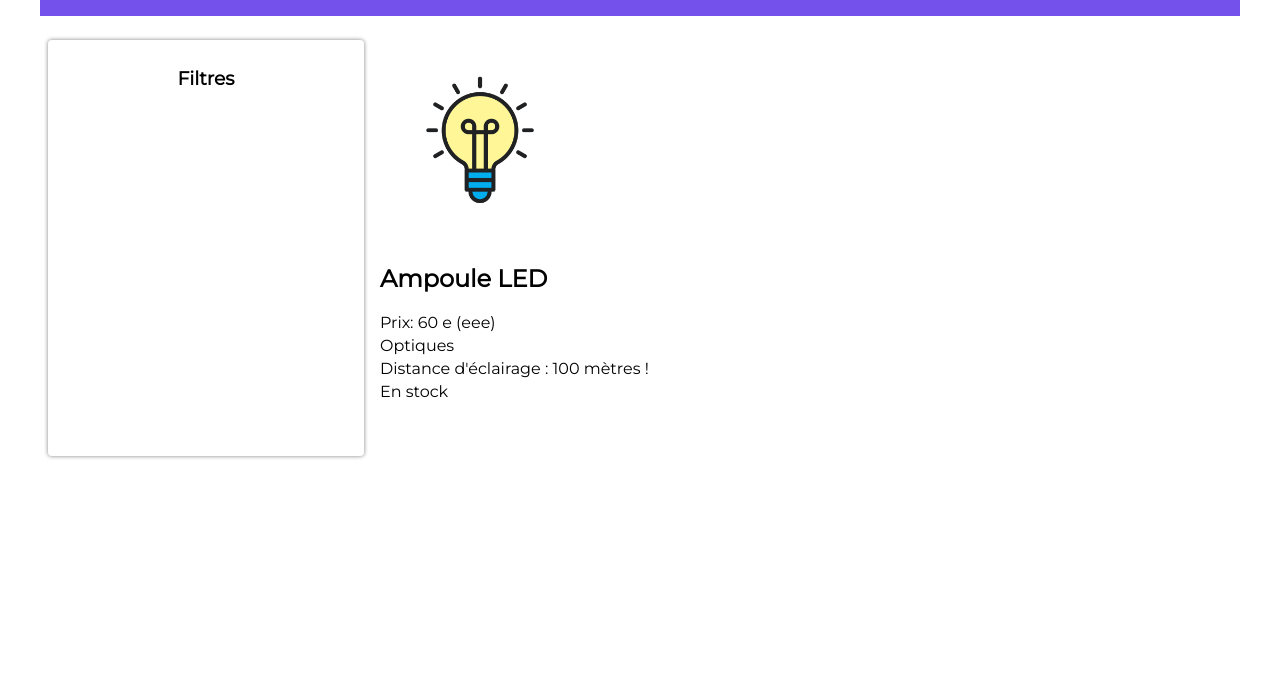
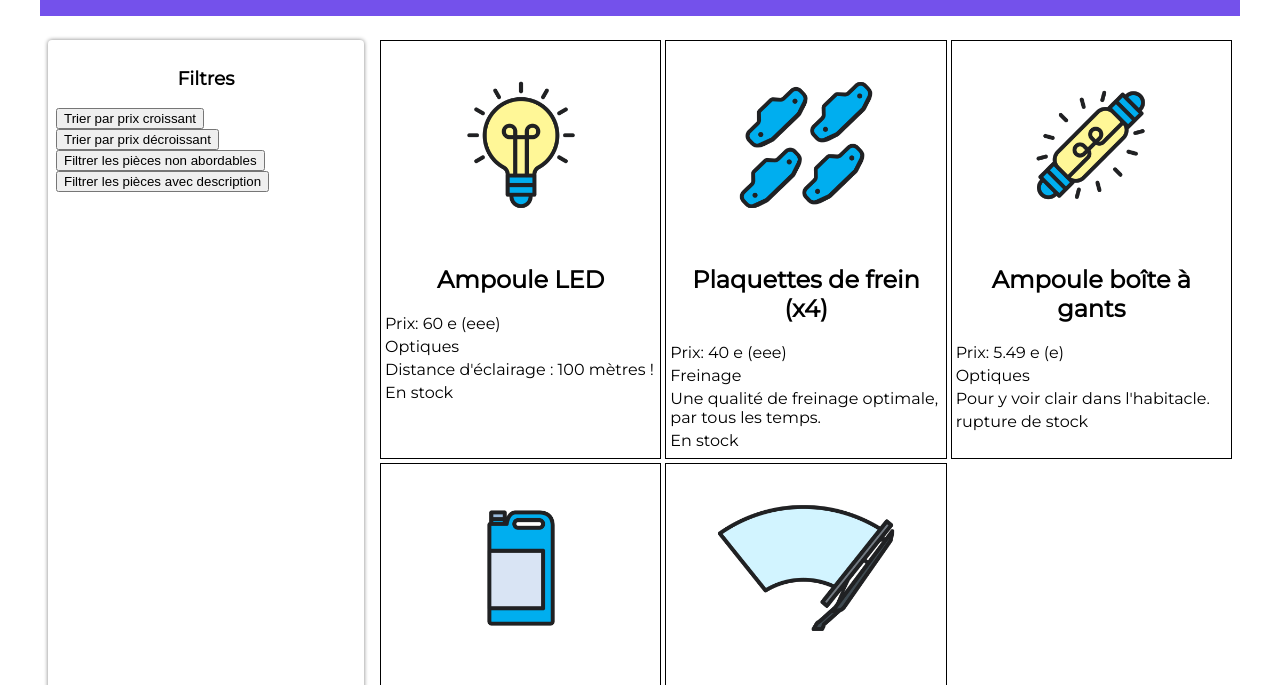
Before and after one commit to laflosh/Formation-OC-site-web-dynamique-avec-JavaScript, a website: page index.html in a window 1280 px wide. Shown: the part 98-783 px from the top of the page. Drawn offline with Linux system fonts and the light colour scheme.

Commit message:
Ajouts des fiches produits + filtres

```diff
--- a/index.html
+++ b/index.html
@@ -15,6 +15,13 @@
 			<!-- Menu de recherche -->
 			<section class="filtres">
 				<h3>Filtres</h3>
+				<button class="btn-trier">Trier par prix croissant</button>
+				<br>
+				<button class="btn-trier-inverse">Trier par prix décroissant</button>
+				<br>
+				<button class="btn-filtrer">Filtrer les pièces non abordables</button>
+				<br>
+				<button class="btn-filtrer-description">Filtrer les pièces avec description</button>
 			</section>
 
 			<!-- Fiches produits -->
--- a/pieces-autos.json
+++ b/pieces-autos.json
@@ -13,7 +13,7 @@
         "nom": "Plaquettes de frein (x4)",
         "prix": 40,
         "categorie": "Freinage",
-        "image": "images/plaquette-frein.png",
+        "image": "images/plaquettes-frein.png",
         "descriptif": "Une qualité de freinage optimale, par tous les temps.",
         "disponibilite": true
     },
--- a/pieces.js
+++ b/pieces.js
@@ -1,31 +1,77 @@
 // Récupération des pièces depuis le fichier JSON
 const reponse = await fetch("pieces-autos.json");
 const pieces = await reponse.json();
-//fiche ampoule LED
-const article = pieces[0];
+//fiche article
+
+
+for (let i = 0; i < pieces.length; i++) {
+
+    const article = pieces[i];
+
+    const sectionFiches = document.querySelector(".fiches");
+    const pieceElement = document.createElement("article");
 
     const imageElement = document.createElement("img");
-imageElement.src = article.image;
+    imageElement.src = pieces[i].image;
 
     const nomElement = document.createElement("h2");
-nomElement.innerText = article.nom;
+    nomElement.innerText = pieces[i].nom;
 
     const prixElement = document.createElement("p");
-prixElement.innerText = `Prix: ${article.prix} e (${article.prix < 35 ? "e" : "eee"})`;
+    prixElement.innerText = `Prix: ${pieces[i].prix} e (${pieces[i].prix < 35 ? "e" : "eee"})`;
 
     const categorieElement = document.createElement("p");
-categorieElement.innerText = article.categorie ?? "(aucune catégorie)";
+    categorieElement.innerText = pieces[i].categorie ?? "(aucune catégorie)";
 
     const descriptifElement = document.createElement("p");
-descriptifElement.innerText = article.descriptif ?? "(Pas de description pour le moment.)";
+    descriptifElement.innerText = pieces[i].descriptif ?? "(Pas de description pour le moment.)";
 
     const disponibiliteElement = document.createElement("p");
-disponibiliteElement.innerText = article.disponibilite ? "En stock" : "rupture de stock";
+    disponibiliteElement.innerText = pieces[i].disponibilite ? "En stock" : "rupture de stock";
 
-const sectionfiche = document.querySelector(".fiches");
-sectionfiche.appendChild(imageElement);
-sectionfiche.appendChild(nomElement);
-sectionfiche.appendChild(prixElement);
-sectionfiche.appendChild(categorieElement);
-sectionfiche.appendChild(descriptifElement);
-sectionfiche.appendChild(disponibiliteElement);
+    sectionFiches.appendChild(pieceElement);
+
+    pieceElement.appendChild(imageElement);
+    pieceElement.appendChild(nomElement);
+    pieceElement.appendChild(prixElement);
+    pieceElement.appendChild(categorieElement);
+    pieceElement.appendChild(descriptifElement);
+    pieceElement.appendChild(disponibiliteElement);
+
+}
+
+const boutonTrier = document.querySelector(".btn-trier");
+boutonTrier.addEventListener("click", () => {
+    const piecesOrdonnees = Array.from(pieces);
+    piecesOrdonnees.sort(function (a, b){
+        return a.prix - b.prix;
+    });
+    console.log(piecesOrdonnees);
+});
+
+
+const boutonTrierInverse = document.querySelector(".btn-trier-inverse");
+boutonTrierInverse.addEventListener("click", () => {
+    const piecesOrdonneesInverse = Array.from(pieces);
+    piecesOrdonneesInverse.sort(function (a, b){
+        return b.prix - a.prix;
+    });
+    console.log(piecesOrdonneesInverse);
+});
+
+
+const boutonFiltrer = document.querySelector(".btn-filtrer");
+boutonFiltrer.addEventListener("click", () => {
+    const piecesFiltrees = pieces.filter(function (pieces) {
+        return pieces.prix <= 35;
+    });
+    console.log(piecesFiltrees);
+});
+
+const boutonFiltrerDescription = document.querySelector(".btn-filtrer-description");
+boutonFiltrerDescription.addEventListener("click", () =>{
+    const piecesFiltrerDescription = pieces.filter(function (pieces) {
+        return pieces.descriptif;
+    });
+    console.log(piecesFiltrerDescription);
+});
--- a/styles.css
+++ b/styles.css
@@ -45,11 +45,24 @@ main {
 .fiches {
 	flex: 1;
 	margin: 8px;
+	display: grid;
+	grid-template-columns: repeat(3, 1fr);
+	gap: 4px;
 }
-.fiches img {
+.fiches article {
+	border: 1px solid black;
+	padding: 4px;
+}
+.fiches article img {
+	display: block;
+	margin-left: auto;
+	margin-right: auto;
 	max-width: 200px;
 }
-.fiches p {
+.fiches article p {
 	margin-top: 4px;
 	margin-bottom: 4px;
 }
+.fiches article h2 {
+	text-align: center;
+}
```
Lines whose indentation alone changed are shown as unchanged.
